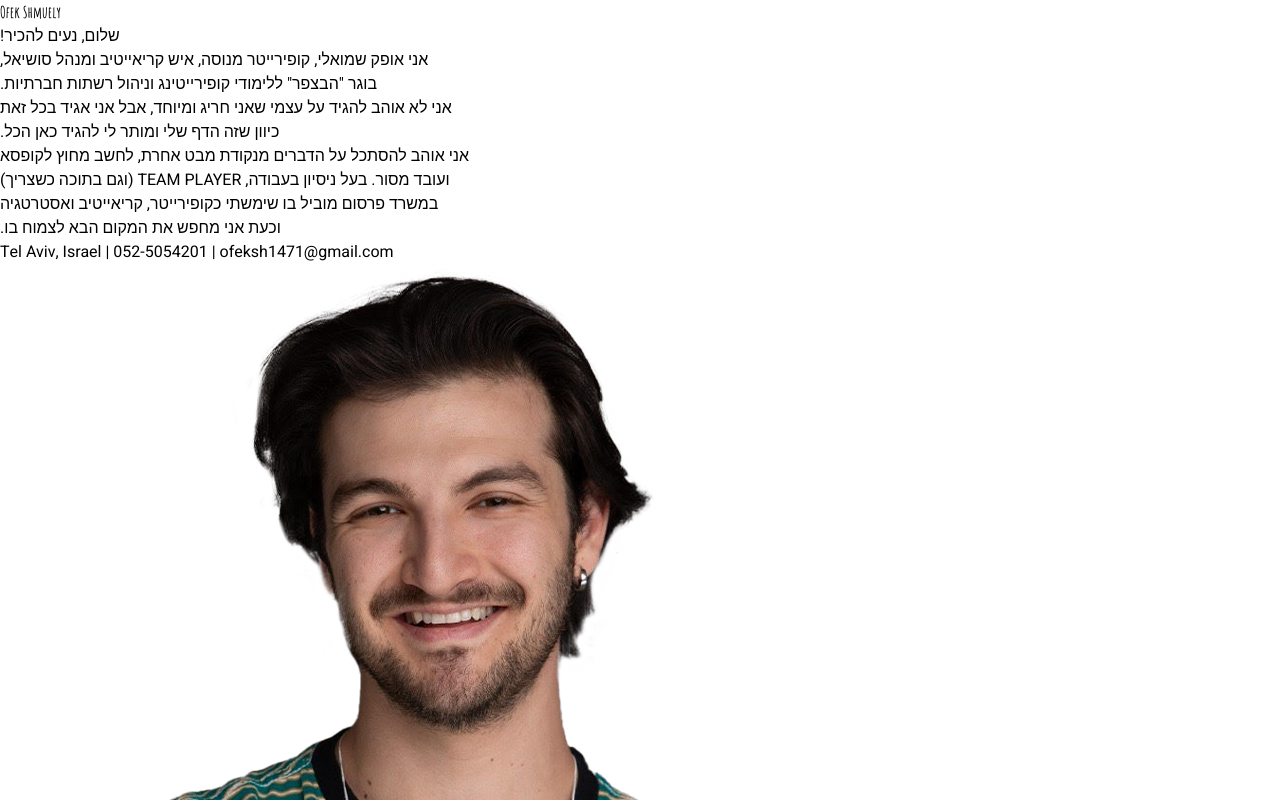
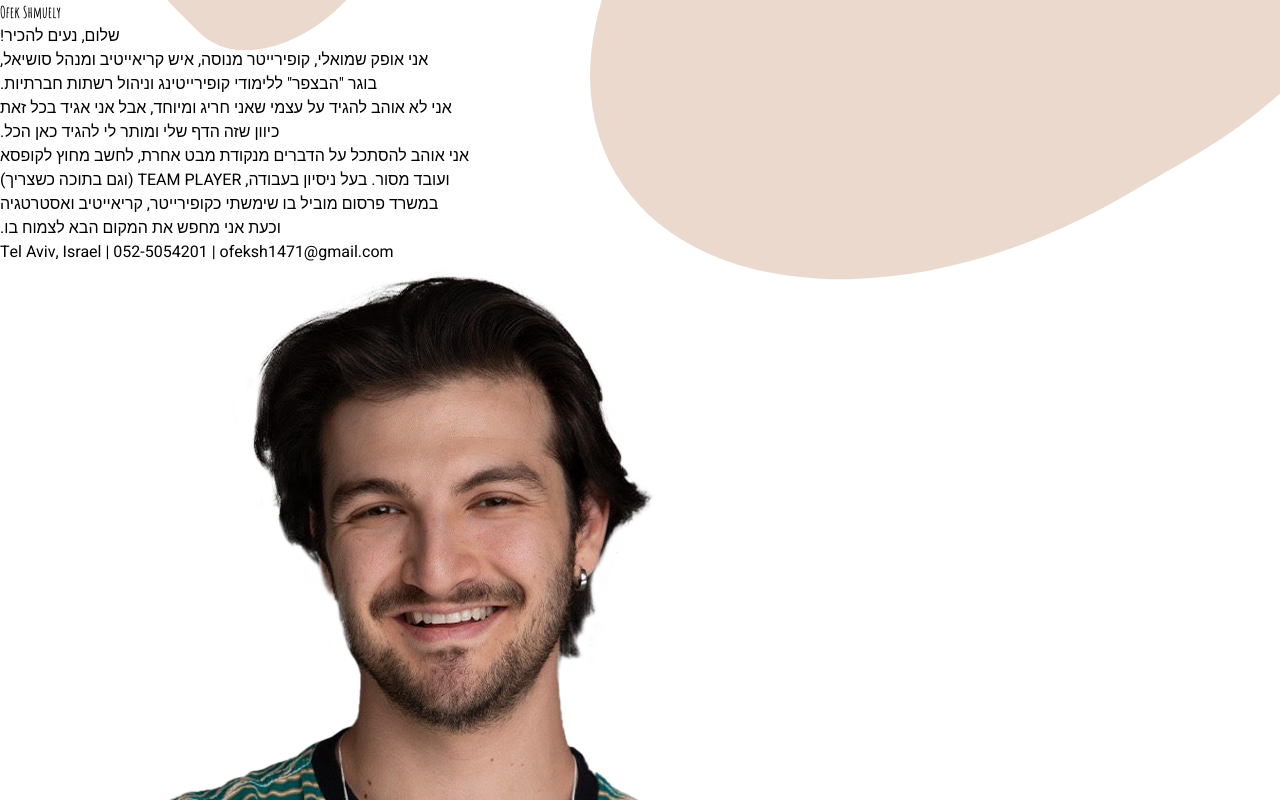
Before and after one commit to OptimaLPro/OfekLandingPage, a React (Vite) app: page / in a window 1280 px wide. Shown: the top 800 px of the page. Built offline with nearby package versions, Linux system fonts and the light colour scheme.

Commit message:
Added bubbles to Hero

```diff
--- a/src/components/Hero/Hero.css
+++ b/src/components/Hero/Hero.css
@@ -6,3 +6,56 @@
 .heebo-font{
     font-family: 'Heebo', sans-serif;
 }
+
+/* Hero.css */
+.hero-container {
+    position: relative;
+    overflow: hidden; /* Ensures bubbles don't overflow the container */
+}
+
+.bubbles-container {
+    position: absolute;
+    top: 0;
+    left: 0;
+    width: 100%;
+    height: 100%;
+    z-index: 1; /* Places bubbles behind the content */
+}
+
+.bubble {
+    position: absolute;
+    background-color: #ebd9cd;
+    transform: rotate(45deg);
+    z-index: 0; /* Ensure bubbles are below the content */
+}
+
+.bubble1 {
+    width: 200px;
+    height: 300px;
+    top: -15%;
+    left: 15%;
+    border-radius: 50% 50% 40% 40%;
+}
+
+.bubble2 {
+    width: 850px;
+    height: 550px;
+    transform: rotate(150deg);
+    top: -20%;
+    right: -10%;
+    border-radius: 40% 50% 50% 40%;
+}
+
+.bubble3 {
+    width: 380px;
+    height: 450px;
+    bottom: -28%;
+    left: 1%;
+    border-radius: 50% 40% 40% 50%;
+}
+
+/* Ensure content is above bubbles */
+.grid {
+    position: relative;
+    z-index: 2;
+}
--- a/src/components/Hero/Hero.jsx
+++ b/src/components/Hero/Hero.jsx
@@ -1,16 +1,22 @@
+import React from "react";
 import Ofek from "/Ofek.png";
 import "./Hero.css";
 
 const Hero = () => {
     return (
-        <>
-            <div className="h-screen bg-[#fff3e7]">
+        <div className="hero-container h-screen bg-[#fff3e7]">
+            <div className="bubbles-container">
+                <div className="bubble bubble1"></div>
+                <div className="bubble bubble2"></div>
+                <div className="bubble bubble3"></div>
+            </div>
             <div className="grid grid-cols-12 gap-4 ">
                 <div className="col-span-6 ">
                     <div className="flex items-center justify-end h-screen">
                         <div className="grid grid-rows-12 text-right gap-8 w-[80%] text-xl">
-                                <div className="flex items-end justify-end row-span-4 tracking-widest text-[100px] amatic-font ">
-                                    <p>Ofek Shmuely</p></div>
+                            <div className="flex items-end justify-end row-span-4 tracking-widest text-[100px] amatic-font">
+                                <p>Ofek Shmuely</p>
+                            </div>
                             <div className="row-span-4 mt-10 mr-4 text-2xl heebo-font">
                                 <p>!שלום, נעים להכיר</p>
                                 <p>,אני אופק שמואלי, קופירייטר מנוסה, איש קריאייטיב ומנהל סושיאל</p>
@@ -22,16 +28,17 @@ const Hero = () => {
                                 <p>במשרד פרסום מוביל בו שימשתי כקופירייטר, קריאייטיב ואסטרטגיה</p>
                                 <p>.וכעת אני מחפש את המקום הבא לצמוח בו</p>
                             </div>
-                                <div className="row-span-4 text-[28px] heebo-font mr-4">Tel Aviv, Israel | 052-5054201 | ofeksh1471@gmail.com</div>
+                            <div className="row-span-4 text-[28px] heebo-font mr-4">
+                                Tel Aviv, Israel | 052-5054201 | ofeksh1471@gmail.com
+                            </div>
                         </div>
                     </div>
                 </div>
                 <div className="col-span-6 ">
-                        <img src={Ofek} className="object-contain h-screen"></img>
+                    <img src={Ofek} className="object-contain h-screen" alt="Ofek Shmuely" />
                 </div>
             </div>
         </div>
-        </>
     );
 }
 
```
Lines whose indentation alone changed are shown as unchanged.
